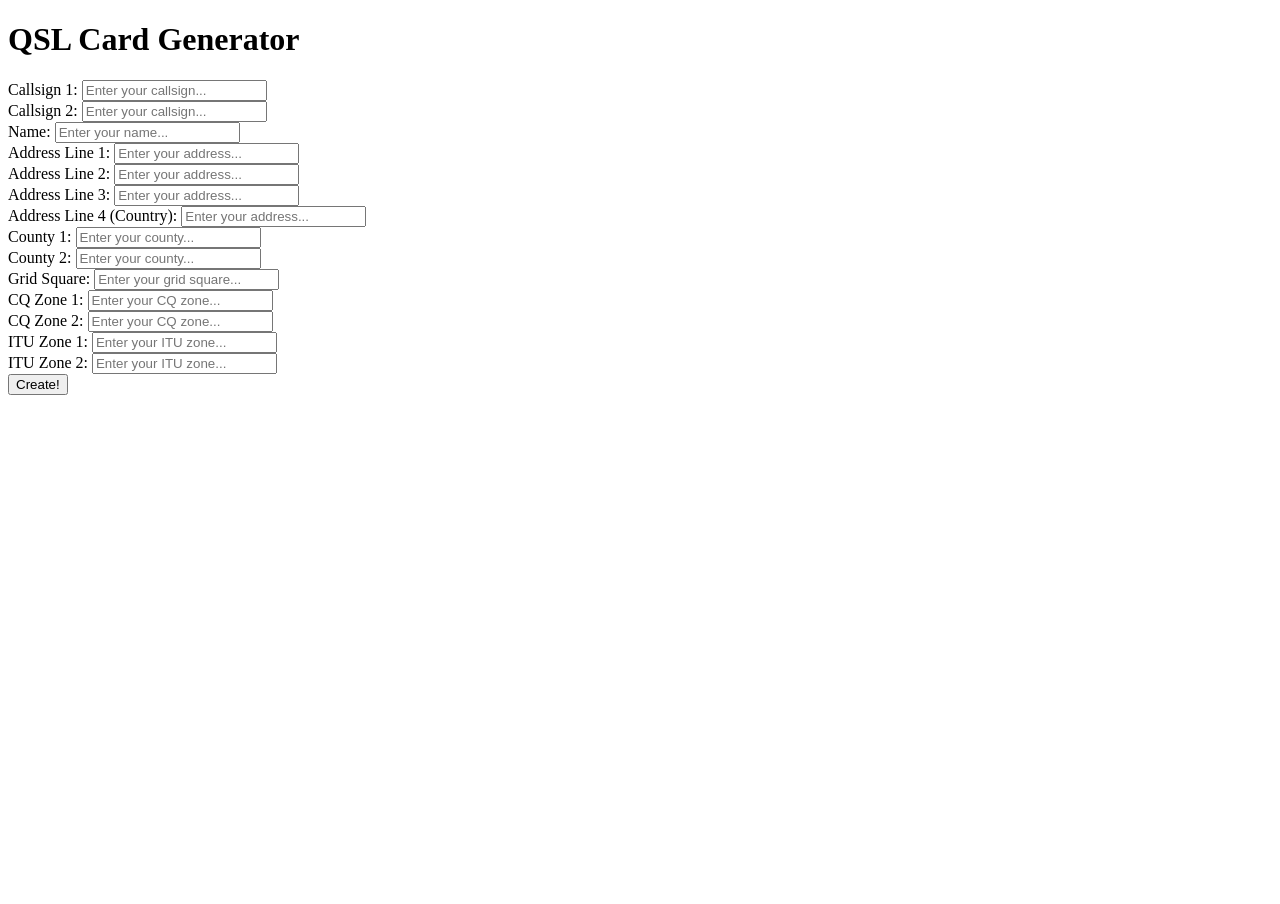
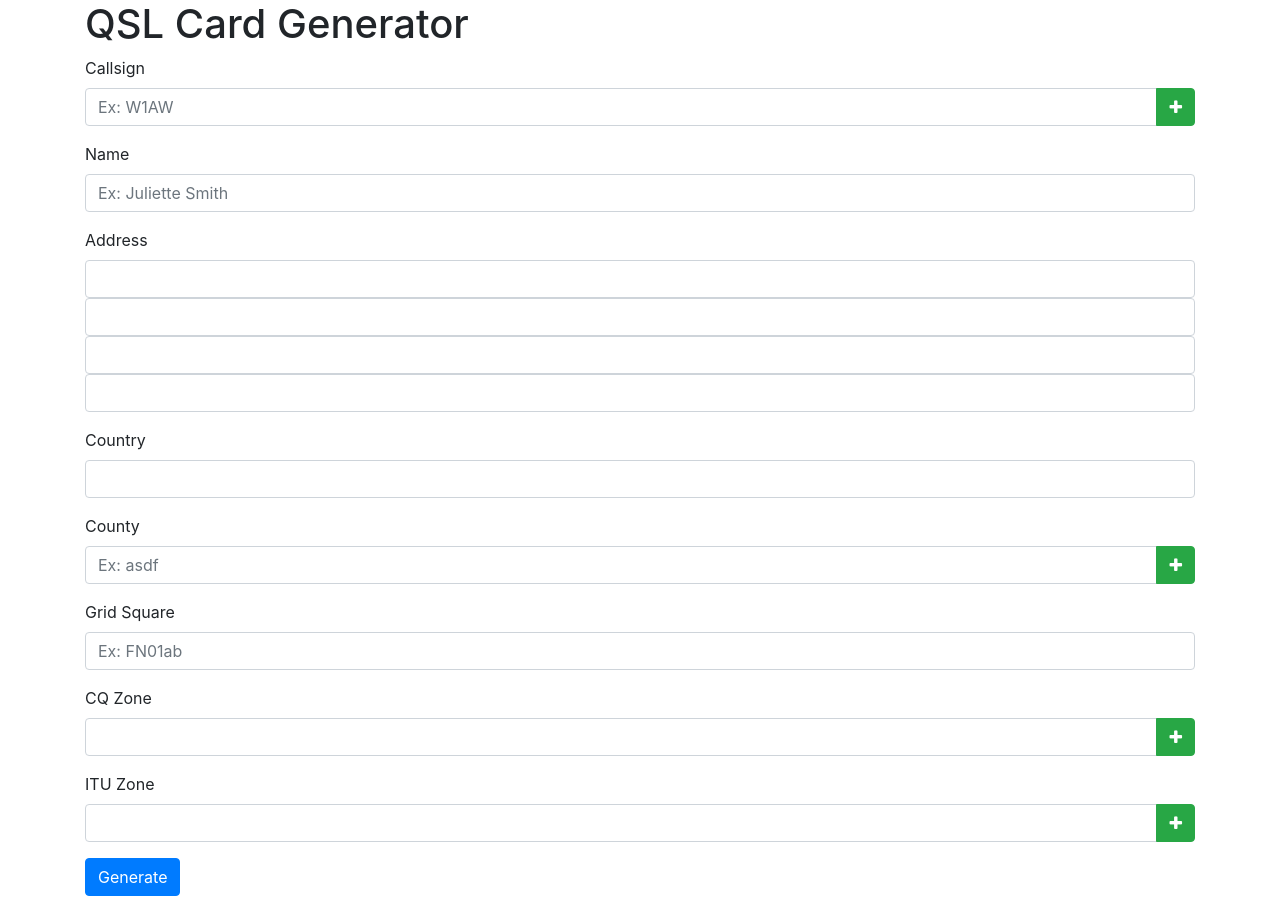
Before and after one commit to classabbyamp/qsl-generator, a Flask app: page / in a window 1280 px wide. Before the commit the page ends 395 px from the top, so only its background shows below. Run offline with Flask 2, Linux system fonts and the light colour scheme; some libraries are stand-ins or nearby versions.

Commit message:
add basic form using bootstrap, with addable/removable fields using jquery

```diff
--- /dev/null
+++ b/static/js/formctl.js
@@ -0,0 +1,19 @@
+$(document).ready(function() {
+    var max_calls = 3;
+    $(".add-field").click(function() {
+        var current = $(this).parents('.input-group:first'),
+            new_field = current.clone();
+        new_field.find('.add-field')
+            .removeClass('add-field').addClass('remove-field')
+            .removeClass('btn-success').addClass('btn-danger')
+            .html('<i class="fa fa-times"></i>');
+        new_field.find('input').removeAttr('id');
+        $(new_field).appendTo(current.parents('.form-group'));
+
+        $(".remove-field").click(function() {
+            console.log($(this));
+            console.log($(this).parents(".input-group"));
+            $(this).parents(".input-group").remove();
+        });
+    });
+});
--- a/templates/index.html
+++ b/templates/index.html
@@ -2,26 +2,76 @@
 <html>
     <head>
         <meta charset="UTF-8">
+        <link rel="stylesheet" href="https://stackpath.bootstrapcdn.com/bootstrap/4.4.1/css/bootstrap.min.css" integrity="sha384-Vkoo8x4CGsO3+Hhxv8T/Q5PaXtkKtu6ug5TOeNV6gBiFeWPGFN9MuhOf23Q9Ifjh" crossorigin="anonymous">
+        <link href="//maxcdn.bootstrapcdn.com/font-awesome/4.7.0/css/font-awesome.min.css" rel="stylesheet">
         <title>QSL Card Generator</title>
     </head>
     <body>
-        <h1>QSL Card Generator</h1>
-        <form method="post" action="/generate">
-            Callsign 1: <input type="text" name="callsign[]" placeholder="Enter your callsign..."> <br>
-            Callsign 2: <input type="text" name="callsign[]" placeholder="Enter your callsign..."> <br>
-            Name: <input type="text" name="name" placeholder="Enter your name..."> <br>
-            Address Line 1: <input type="text" name="address1" placeholder="Enter your address..."> <br>
-            Address Line 2: <input type="text" name="address2" placeholder="Enter your address..."> <br>
-            Address Line 3: <input type="text" name="address3" placeholder="Enter your address..."> <br>
-            Address Line 4 (Country): <input type="text" name="address4" placeholder="Enter your address..."> <br>
-            County 1: <input type="text" name="county[]" placeholder="Enter your county..."> <br>
-            County 2: <input type="text" name="county[]" placeholder="Enter your county..."> <br>
-            Grid Square: <input type="text" name="grid" placeholder="Enter your grid square..."> <br>
-            CQ Zone 1: <input type="text" name="cq[]" placeholder="Enter your CQ zone..."> <br>
-            CQ Zone 2: <input type="text" name="cq[]" placeholder="Enter your CQ zone..."> <br>
-            ITU Zone 1: <input type="text" name="itu[]" placeholder="Enter your ITU zone..."> <br>
-            ITU Zone 2: <input type="text" name="itu[]" placeholder="Enter your ITU zone..."> <br>
-            <input type="submit" value="Create!">
-        </form>
+        <div class="container">
+            <h1>QSL Card Generator</h1>
+            <form method="post" action="/generate">
+                <div class="form-group">
+                    <label for="callsign">Callsign</label>
+                    <div class="input-group mb-3">
+                        <input type="text" class="form-control" id="callsign" name="callsign[]" placeholder="Ex: W1AW">
+                        <div class="input-group-append">
+                            <button class="btn btn-success add-field" type="button"><i class="fa fa-plus"></i></button>
+                        </div>
+                    </div>
+                </div>
+                <div class="form-group">
+                    <label for="name">Name</label>
+                    <input type="text" class="form-control" id="name" name="name" placeholder="Ex: Juliette Smith">
+                </div>
+                <div class="form-group">
+                    <label for="address1">Address</label>
+                    <input type="text" class="form-control" id="address1" name="address1">
+                    <input type="text" class="form-control" id="address2" name="address2">
+                    <input type="text" class="form-control" id="address3" name="address3">
+                    <input type="text" class="form-control" id="address4" name="address4">
+                </div>
+                <div class="form-group">
+                    <label for="country">Country</label>
+                    <input type="text" class="form-control" id="country" name="country">
+                </div>
+                <div class="form-group">
+                    <label for="county">County</label>
+                    <div class="input-group mb-3">
+                        <input type="text" class="form-control" id="county" name="county[]" placeholder="Ex: asdf">
+                        <div class="input-group-append">
+                            <button class="btn btn-success add-field" type="button"><i class="fa fa-plus"></i></button>
+                        </div>
+                    </div>
+                </div>
+                <div class="form-group">
+                    <label for="grid">Grid Square</label>
+                    <input type="text" class="form-control" id="grid" name="grid" placeholder="Ex: FN01ab">
+                </div>
+                <div class="form-group">
+                    <label for="cq">CQ Zone</label>
+                    <div class="input-group mb-3">
+                        <input type="text" class="form-control" id="cq" name="cq[]">
+                        <div class="input-group-append">
+                            <button class="btn btn-success add-field" type="button"><i class="fa fa-plus"></i></button>
+                        </div>
+                    </div>
+                </div>
+                <div class="form-group">
+                    <label for="itu">ITU Zone</label>
+                    <div class="input-group mb-3">
+                        <input type="text" class="form-control" id="itu" name="itu[]">
+                        <div class="input-group-append">
+                            <button class="btn btn-success add-field" type="button"><i class="fa fa-plus"></i></button>
+                        </div>
+                    </div>
+                </div>
+
+                <button type="submit" class="btn btn-primary mb-2">Generate</button>
+            </form>
+        </div>
+        <script src="https://code.jquery.com/jquery-3.4.1.slim.min.js" integrity="sha384-J6qa4849blE2+poT4WnyKhv5vZF5SrPo0iEjwBvKU7imGFAV0wwj1yYfoRSJoZ+n" crossorigin="anonymous"></script>
+        <script src="https://cdn.jsdelivr.net/npm/popper.js@1.16.0/dist/umd/popper.min.js" integrity="sha384-Q6E9RHvbIyZFJoft+2mJbHaEWldlvI9IOYy5n3zV9zzTtmI3UksdQRVvoxMfooAo" crossorigin="anonymous"></script>
+        <script src="https://stackpath.bootstrapcdn.com/bootstrap/4.4.1/js/bootstrap.min.js" integrity="sha384-wfSDF2E50Y2D1uUdj0O3uMBJnjuUD4Ih7YwaYd1iqfktj0Uod8GCExl3Og8ifwB6" crossorigin="anonymous"></script>
+        <script src="{{ url_for('static', filename='js/formctl.js')}}"></script>
     </body>
 </html>
```
